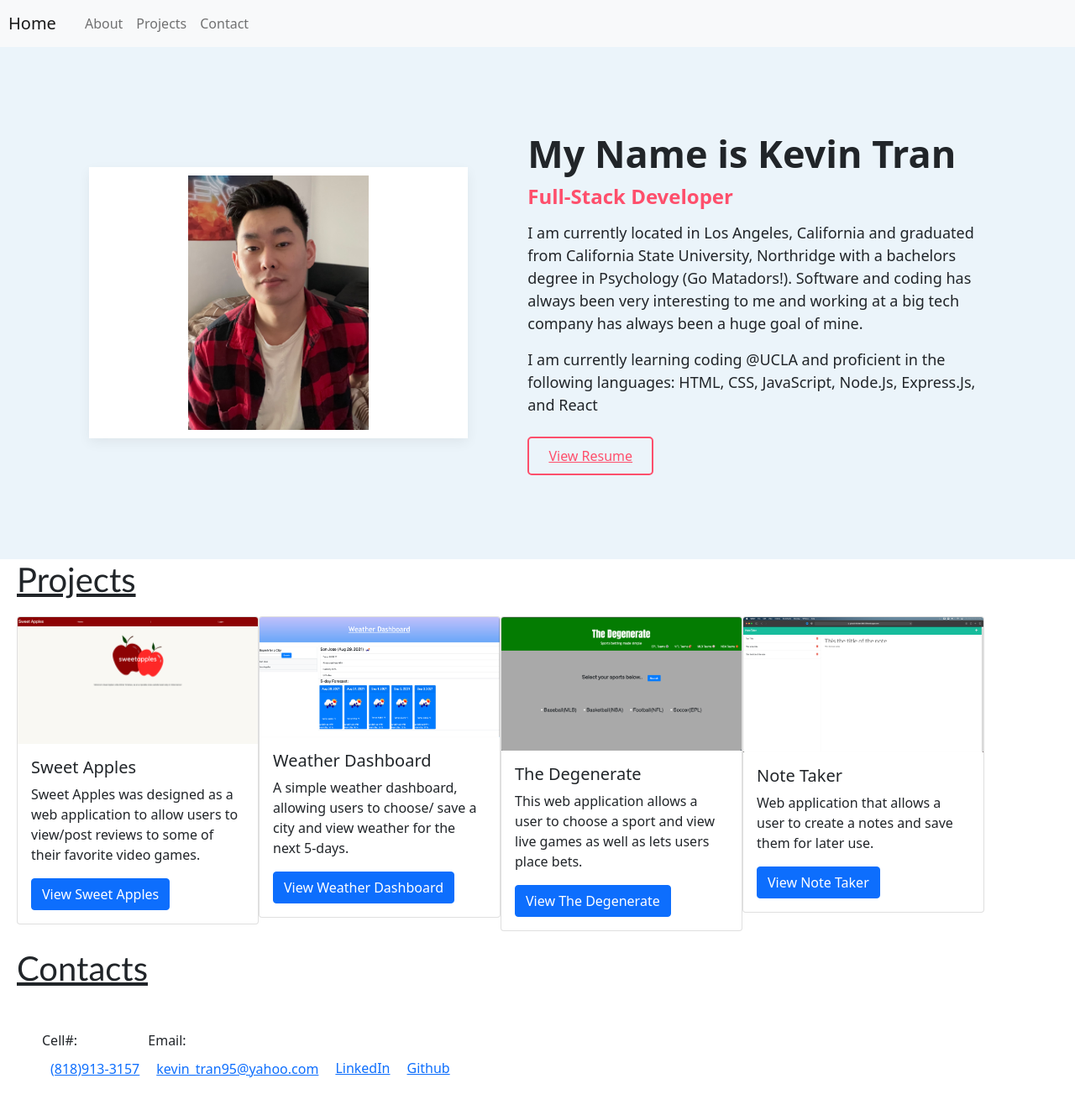
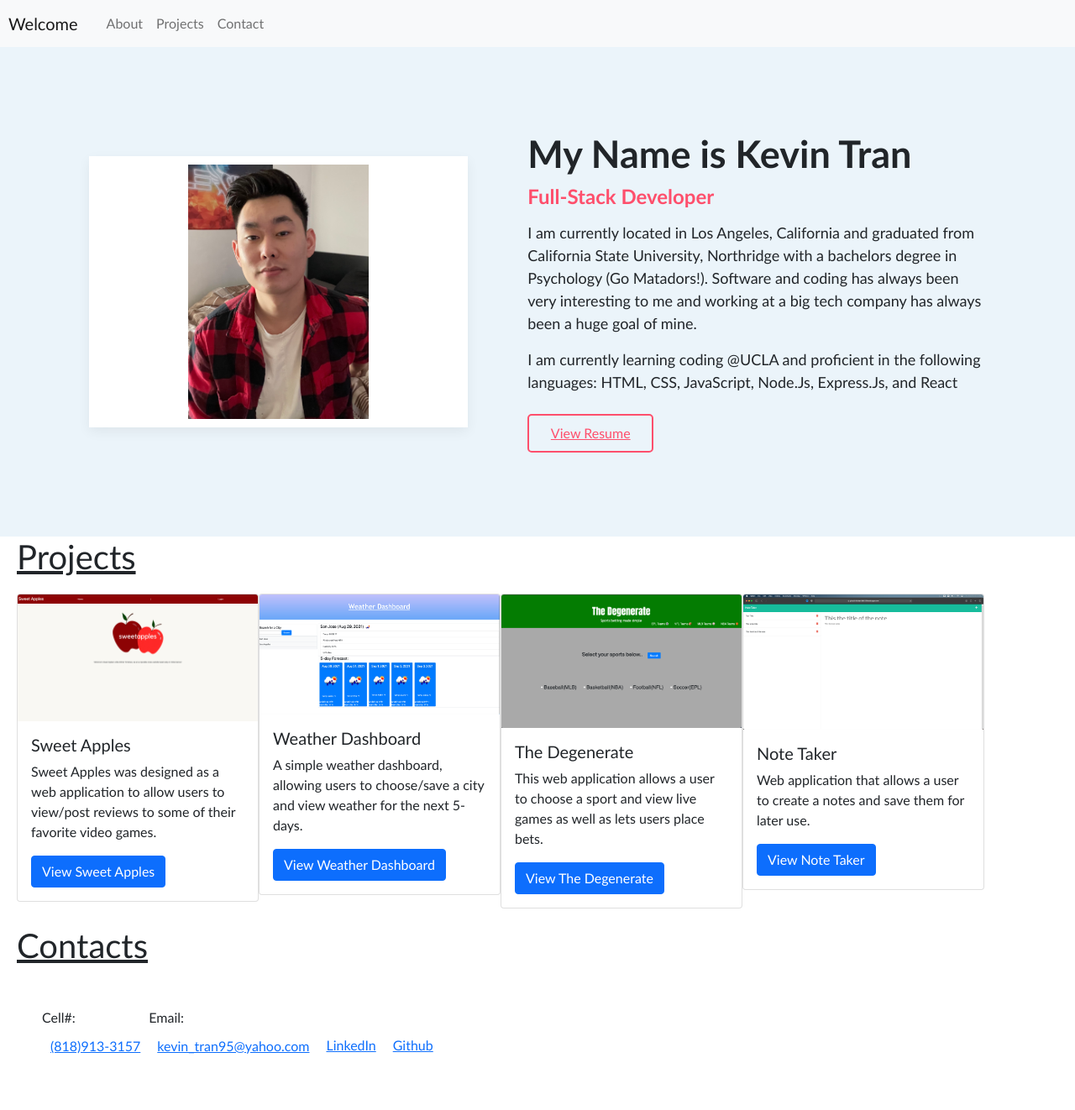
Before and after one commit to kevintran95/KevinTran-react-portfolio, a React (Create React App) app in the folder my-app/: page / in a window 1280 px wide. Shown: the top 1322 px of the page at 84% size. Built offline with nearby package versions, Linux system fonts and the light colour scheme.

Commit message:
modified styling

```diff
--- a/my-app/public/index.html
+++ b/my-app/public/index.html
@@ -24,7 +24,7 @@
       work correctly both with client-side routing and a non-root public URL.
       Learn how to configure a non-root public URL by running `npm run build`.
     -->
-    <title>React App</title>
+    <title>Kevin Tran's Portfolio</title>
   </head>
   <body>
     <noscript>You need to enable JavaScript to run this app.</noscript>
--- a/my-app/src/App.css
+++ b/my-app/src/App.css
@@ -1,3 +1,9 @@
+* {
+  font-family:'Trebuchet MS', 'Lucida Sans Unicode', 'Lucida Grande', 'Lucida Sans', Arial, sans-serif;
+}
+
+
+
 /* -------------------------------------------Navbar------------------------------------------- */
 a {
   display: flex;
@@ -176,34 +182,39 @@ h1 {
   text-decoration: underline;
 }
 
-.project-img {
+.project-cards {
   display: flex;
   flex: wrap;
   margin: 20px;
+
 }
 
 .project1:hover {
   transform: scale(1.2);
   z-index: 1;
   transition: transform .2s;
+  box-shadow: 0 0 11px;
 }
 
 .project2:hover {
   transform: scale(1.2);
   z-index: 1;
   transition: transform .2s;
+  box-shadow: 0 0 11px;
 }
 
 .project3:hover {
   transform: scale(1.2);
   z-index: 1;
   transition: transform .2s;
+  box-shadow: 0 0 11px;
 }
 
 .project4:hover {
   transform: scale(1.2);
   z-index: 1;
   transition: transform .2s;
+  box-shadow: 0 0 11px;
 }
 
 
--- a/my-app/src/components/About.js
+++ b/my-app/src/components/About.js
@@ -15,7 +15,7 @@ const About = () => {
                     <p>I am currently learning coding @UCLA and proficient in the following languages: HTML, CSS, JavaScript, Node.Js, Express.Js, and React </p>
                     <div className="btn-bar">
                         {/* <a className="px-btn theme" href="#">View Projects</a> */}
-                        <a className="px-btn theme-t" href={resume} alt="">View Resume</a>
+                        <a className="px-btn theme-t" target="__blank" href={resume} alt="">View Resume</a>
                     </div>
                 </div>
             </div>
--- a/my-app/src/components/Navbar.js
+++ b/my-app/src/components/Navbar.js
@@ -4,7 +4,7 @@ import React from 'react'
 const Navbar = () => {
   return (
     <nav className="navbar navbar-expand-lg navbar-light bg-light">
-      <a className="navbar-brand" href="#">Home</a>
+      <a className="navbar-brand" href="#">Welcome</a>
       <button className="navbar-toggler" type="button" data-toggle="collapse" data-target="#navbarSupportedContent" aria-controls="navbarSupportedContent" aria-expanded="false" aria-label="Toggle navigation">
         <span className="navbar-toggler-icon"></span>
       </button>
--- a/my-app/src/components/Projects.js
+++ b/my-app/src/components/Projects.js
@@ -8,7 +8,7 @@ import theDegenerate from "../assets/thedegenerate.png";
 
 const Projects = () => {
   return (
-    <div className="project-img" id="projects">
+    <div className="project-cards" id="projects">
       <div className="project1">
         <Card style={{ width: "18rem" }}>
           <Card.Img variant="top" src={sweetApples} />
@@ -34,7 +34,7 @@ const Projects = () => {
           <Card.Body>
             <Card.Title>Weather Dashboard</Card.Title>
             <Card.Text>
-              A simple weather dashboard, allowing users to choose/ save a city
+              A simple weather dashboard, allowing users to choose/save a city
               and view weather for the next 5-days.
             </Card.Text>
             <Button
```
